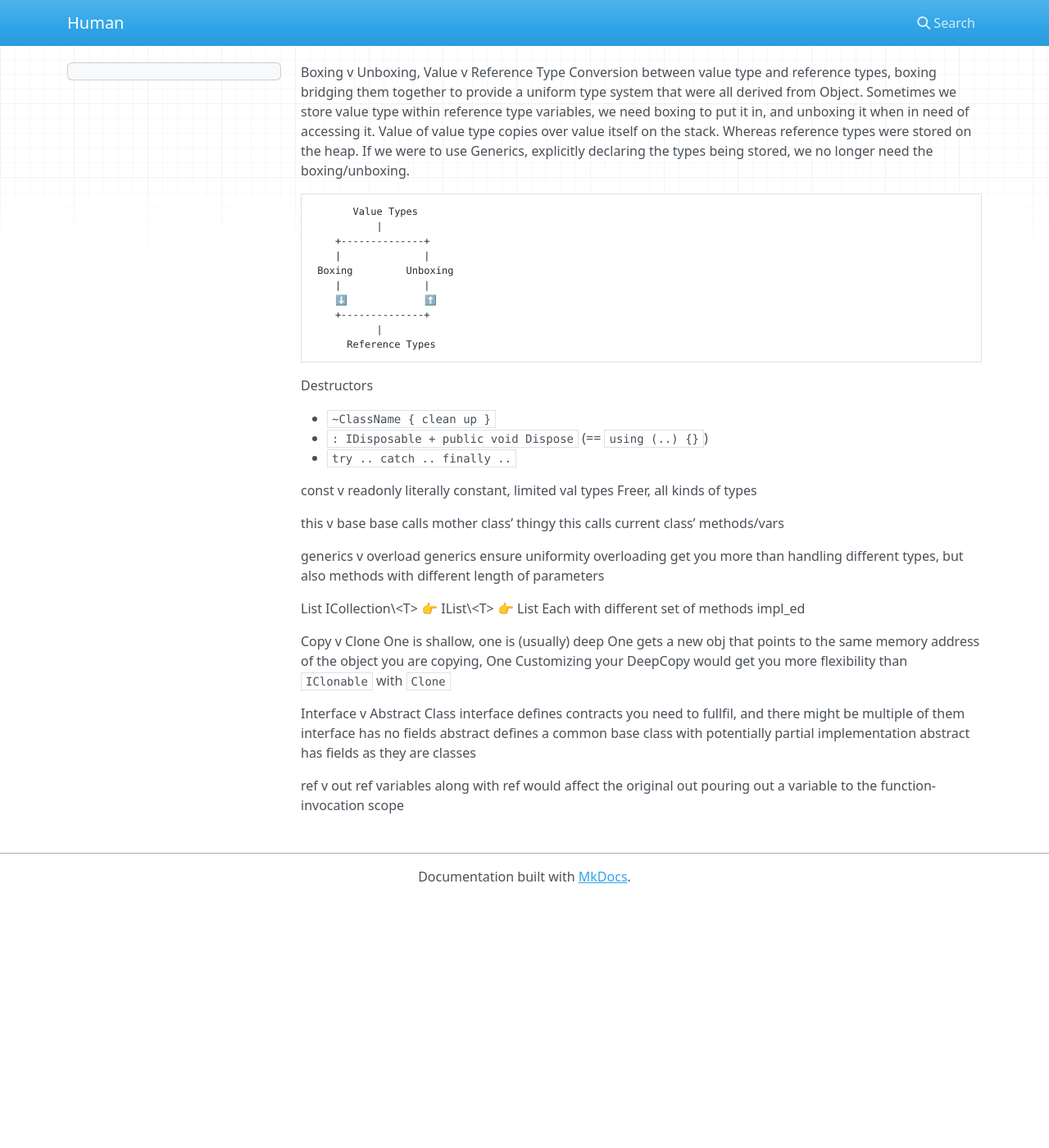
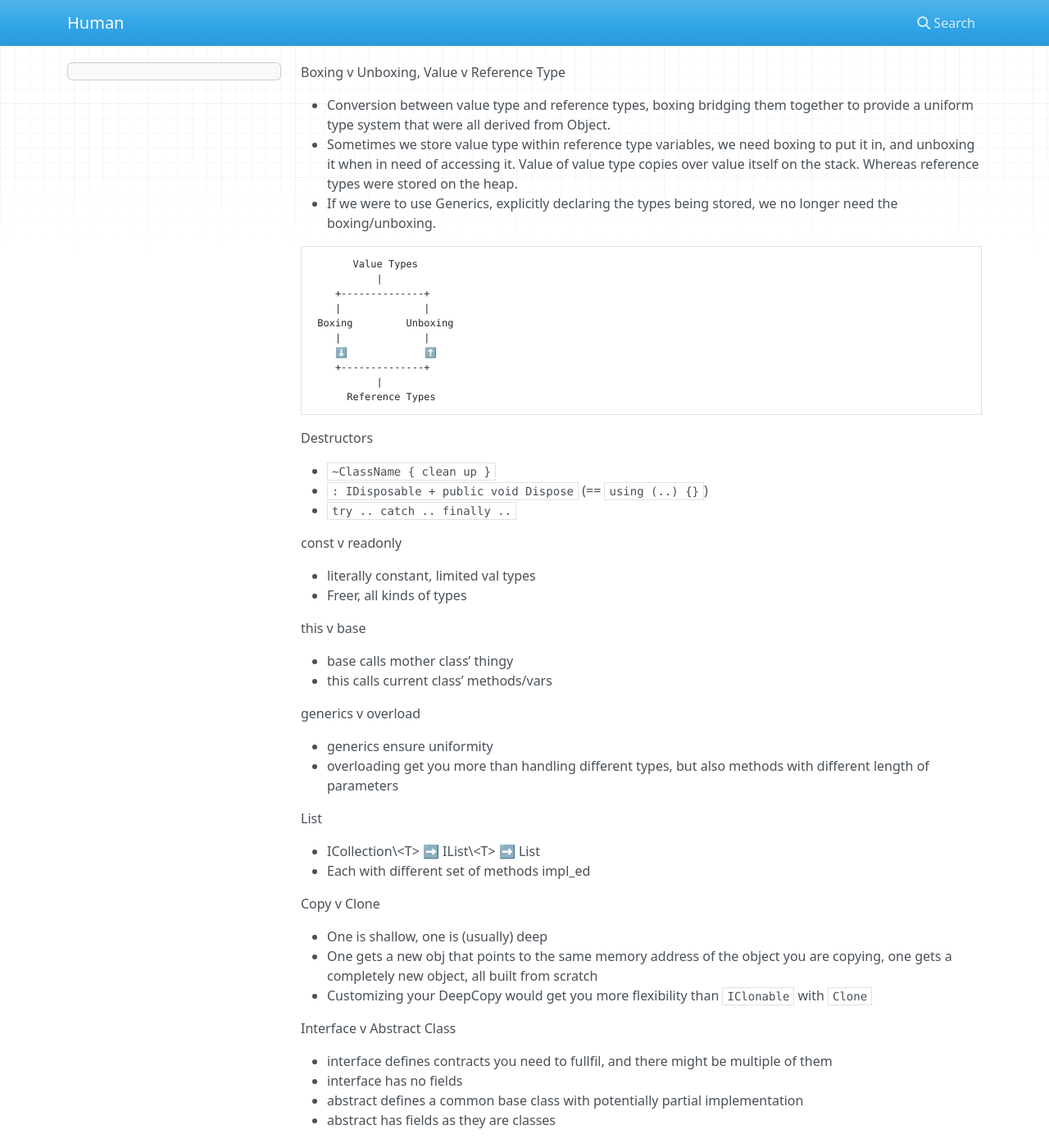
Before and after one commit to codingEzio/codingEzio.github.io, an MkDocs documentation site: the page built from docs/hands-on/core-csharp-n-dotnet.md, in a window 1280 px wide and 1400 px high. Shown: the whole window at 82% size. Built offline with MkDocs 1.6.1, drawn with Linux system fonts in a browser that asks for light colours; nearby versions of some CDN libraries; some of the changed text lies outside the part shown.

Commit message:
style: Formatting fixed for notes on C Sharp

````diff
--- a/docs/hands-on/core-csharp-n-dotnet.md
+++ b/docs/hands-on/core-csharp-n-dotnet.md
@@ -1,9 +1,10 @@
 
 Boxing v Unboxing, Value v Reference Type
-Conversion between value type and reference types, boxing bridging them together to provide a uniform type system that were all derived from Object.
-Sometimes we store value type within reference type variables, we need boxing to put it in, and unboxing it when in need of accessing it.
+
+- Conversion between value type and reference types, boxing bridging them together to provide a uniform type system that were all derived from Object.
+- Sometimes we store value type within reference type variables, we need boxing to put it in, and unboxing it when in need of accessing it.
 Value of value type copies over value itself on the stack. Whereas reference types were stored on the heap.
-If we were to use Generics, explicitly declaring the types being stored, we no longer need the boxing/unboxing.
+- If we were to use Generics, explicitly declaring the types being stored, we no longer need the boxing/unboxing.
 
 ```txt
        Value Types
@@ -25,33 +26,39 @@ Destructors
 - `try .. catch .. finally ..`
 
 const v readonly
-literally constant, limited val types
-Freer, all kinds of types
+
+- literally constant, limited val types
+- Freer, all kinds of types
 
 this v base
-base calls mother class’ thingy
-this calls current class’ methods/vars
+
+- base calls mother class’ thingy
+- this calls current class’ methods/vars
 
 generics v overload
-generics ensure uniformity
-overloading get you more than handling different types, but also methods with different length of parameters
+
+- generics ensure uniformity
+- overloading get you more than handling different types, but also methods with different length of parameters
 
 List
-ICollection\<T\> 👉 IList\<T\> 👉 List
-Each with different set of methods impl_ed
+
+- ICollection\<T\> ➡️ IList\<T\> ➡️ List
+- Each with different set of methods impl_ed
 
 Copy v Clone
-One is shallow, one is (usually) deep
-One gets a new obj that points to the same memory address of the object you are copying,
-One
-Customizing your DeepCopy would get you more flexibility than `IClonable` with `Clone`
+
+- One is shallow, one is (usually) deep
+- One gets a new obj that points to the same memory address of the object you are copying, one gets a completely new object, all built from scratch
+- Customizing your DeepCopy would get you more flexibility than `IClonable` with `Clone`
 
 Interface v Abstract Class
-interface defines contracts you need to fullfil, and there might be multiple of them
-interface has no fields
-abstract defines a common base class with potentially partial implementation
-abstract has fields as they are classes
+
+- interface defines contracts you need to fullfil, and there might be multiple of them
+- interface has no fields
+- abstract defines a common base class with potentially partial implementation
+- abstract has fields as they are classes
 
 ref v out
-ref variables along with ref would affect the original
-out pouring out a variable to the function-invocation scope
+
+- ref variables along with ref would affect the original
+- out pouring out a variable to the function-invocation scope
````
